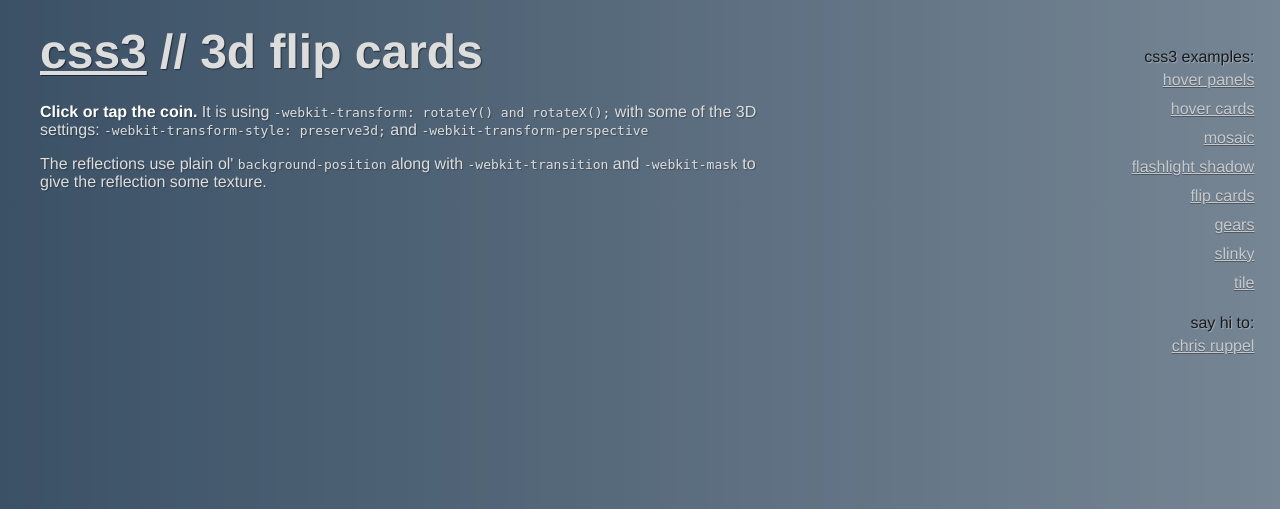
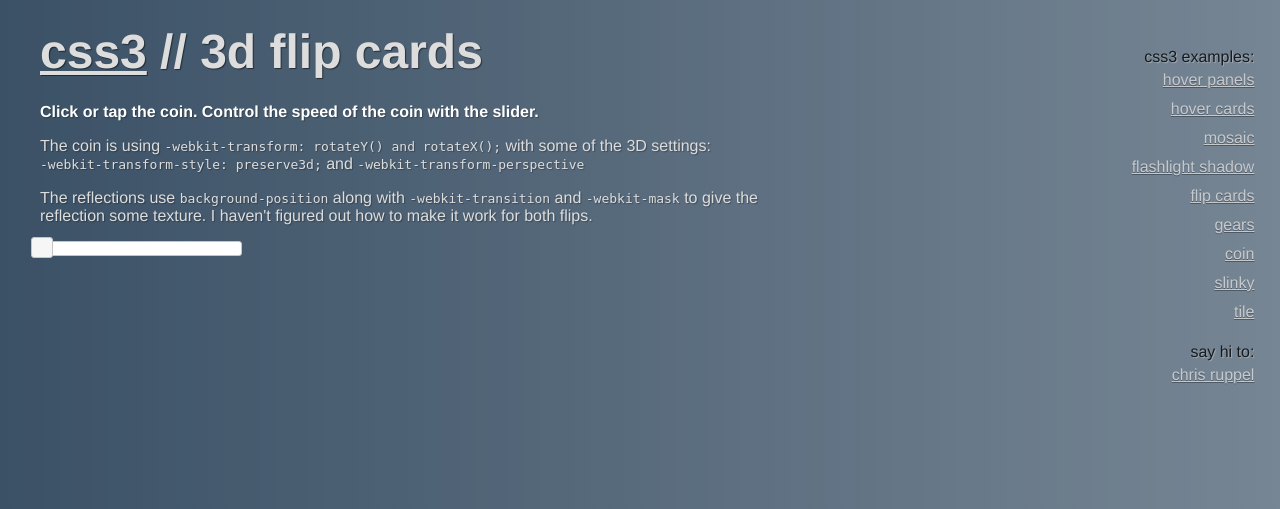
Before and after one commit to rupl/css3playground.com, a PHP site: page /coin.php in a window 1280 px wide. Shown: the top 509 px of the page. Run offline with PHP 8.4, Linux system fonts and the light colour scheme; some libraries are stand-ins or nearby versions.

Commit message:
Changed default speed, added nav item

```diff
--- a/_footer.php
+++ b/_footer.php
@@ -9,6 +9,7 @@
 		<li><a href="flip-card.php">flip cards</a></li>
 <?php /*		<li><a href="reveal.php">reveal</a></li> */ ?>
 		<li><a href="gears.php">gears</a></li>
+		<li><a href="coin.php">coin</a></li>
 		<li><a href="slinky.php">slinky</a></li>
 		<li><a href="tile.php">tile</a></li>
 		<li class="credit vcard">say hi to:</li>
--- a/coin.php
+++ b/coin.php
@@ -8,9 +8,11 @@ include('_header.php');
 
 		/* -- fallback behavior -- */
 		html.no-csstransforms3d p#fallback {display: block; float: right; width: 500px; padding-top: 20px; }
+		html.no-csstransforms3d div#speed {display: none; }
 
 		/* -- The fun stuff -- */
 		html.csstransforms3d p#fallback {display: none; }
+		html.csstransforms3d div#speed {width: 200px; }
 
 		.coin {
 			float: left;
@@ -21,7 +23,7 @@ include('_header.php');
 			top: 25px;
 			left: 50px;
 
-			-webkit-perspective: 600;
+			-webkit-perspective: 500;
 		}
 		.coin aside {
 			background-image: url('/images/coin-sides-24.png');
@@ -30,11 +32,11 @@ include('_header.php');
 			-webkit-transform-style: preserve-3d;
 			-webkit-backface-visibility: hidden;
 
-			-webkit-transition: all 1.2s ease-in-out;
-			-moz-transition: all 1.2s ease-in-out;
-			-ms-transition: all 1.2s ease-in-out;
-			-o-transition: all 1.2s ease-in-out;
-			transition: all 1.2s ease-in-out;
+			-webkit-transition: all .6s ease-in-out;
+			-moz-transition: all .6s ease-in-out;
+			-ms-transition: all .6s ease-in-out;
+			-o-transition: all .6s ease-in-out;
+			transition: all .6s ease-in-out;
 		}
 
 		/* -- make sure to declare a default for every property that you want animated -- */
@@ -93,8 +95,8 @@ include('_header.php');
 		.coin .heads .reflection {
 			background-position-y: -100px;
 			-webkit-mask: url('/images/coin-mask-heads.png') left top;
-			-webkit-transition: all .5s ease-in-out;
-			-webkit-transition-delay: .25s;
+			-webkit-transition: all .25s ease-in-out;
+			-webkit-transition-delay: .125s;
 		}
 		.coin.flip .heads .reflection {
 			background-position-y: 200px;
@@ -103,8 +105,8 @@ include('_header.php');
 		.coin .tails .reflection {
 			background-position-y: 200px;
 			-webkit-mask: url('/images/coin-mask-tails.png') left top;
-			-webkit-transition: all .35s ease-in-out;
-			-webkit-transition-delay: .65s;
+			-webkit-transition: all .175s ease-in-out;
+			-webkit-transition-delay: .325s;
 		}
 		.coin.flip .tails .reflection {
 			background-position-y: -100px;
@@ -126,15 +128,40 @@ include('_header.php');
 
 	<h1><a href="http://css3playground.com">css3</a> // <?= $title ?></h1>
 
-	<p class="instructions"><b>Click or tap the coin.</b> It is using <code>-webkit-transform: rotateY() and rotateX();</code> with some of the 3D settings: <code>-webkit-transform-style: preserve3d;</code> and <code>-webkit-transform-perspective</code></p>
-	<p class="instructions">The reflections use plain ol' <code>background-position</code> along with <code>-webkit-transition</code> and <code>-webkit-mask</code> to give the reflection some texture.</p>
-
+	<p class="instructions"><b>Click or tap the coin. Control the speed of the coin with the slider.</b></p>
+	<p class="instructions">The coin is using <code>-webkit-transform: rotateY() and rotateX();</code> with some of the 3D settings: <code>-webkit-transform-style: preserve3d;</code> and <code>-webkit-transform-perspective</code></p>
+	<p class="instructions">The reflections use <code>background-position</code> along with <code>-webkit-transition</code> and <code>-webkit-mask</code> to give the reflection some texture. I haven't figured out how to make it work for both flips.</p>
+	<div id="speed"></div>
+	<p class="instructions" id="fallback"><b>If you can read this, it means your browser cannot process the 3D transforms on this page.</b> The coin will switch faces with no visual transition.<br><br>If you want to see the goods, download <a href="http://www.apple.com/safari/">Safari 5</a>, <a href="http://www.google.com/chrome">Chrome</a> 10+ or the <a href="http://nightly.webkit.org/">WebKit Nightly build</a>.</p>
 	<div class="coin">
 		<!-- Each element is a side of the coin. Semantic. -->
 		<aside class="heads"><div class="reflection"></div></aside>
 		<aside class="tails"><div class="reflection"></div></aside>
 	</div>
 
-	<p class="instructions" id="fallback"><b>If you can read this, it means your browser cannot process the 3D transforms on this page.</b> The coin will switch faces with no visual transition.<br><br>If you want to see the goods, download <a href="http://www.apple.com/safari/">Safari 5</a>, <a href="http://www.google.com/chrome">Chrome</a> 10+ or the <a href="http://nightly.webkit.org/">WebKit Nightly build</a>.</p>
+	<script>
+		$('#speed').slider({
+			animate: 'fast',
+			min: 1,
+			max: 10,
+			orientation: 'horizontal',
+			value: 1,
+			slide: function(e, ui){
+				var multi = ui.value;
+				$('.coin aside')
+					.css('-webkit-transition', 'all '+(multi * 0.6)+'s ease-in-out')
+					.css('-moz-transition', 'all '+(multi * 0.6)+'s ease-in-out')
+					.css('-ms-transition', 'all '+(multi * 0.6)+'s ease-in-out')
+					.css('-o-transition', 'all '+(multi * 0.6)+'s ease-in-out')
+					.css('transition', 'all '+(multi * 0.6)+'s ease-in-out');
+				$('.coin .heads .reflection')
+					.css('-webkit-transition', 'all '+(multi * 0.25)+'s ease-in-out')
+					.css('-webkit-transition-delay', (multi * 0.125)+'s');
+				$('.coin .tails .reflection')
+					.css('-webkit-transition', 'all '+(multi * 0.175)+'s ease-in-out')
+					.css('-webkit-transition-delay', (multi * 0.325)+'s');
+			}
+		});
+	</script>
 
 <? include('_footer.php') ?>
```
